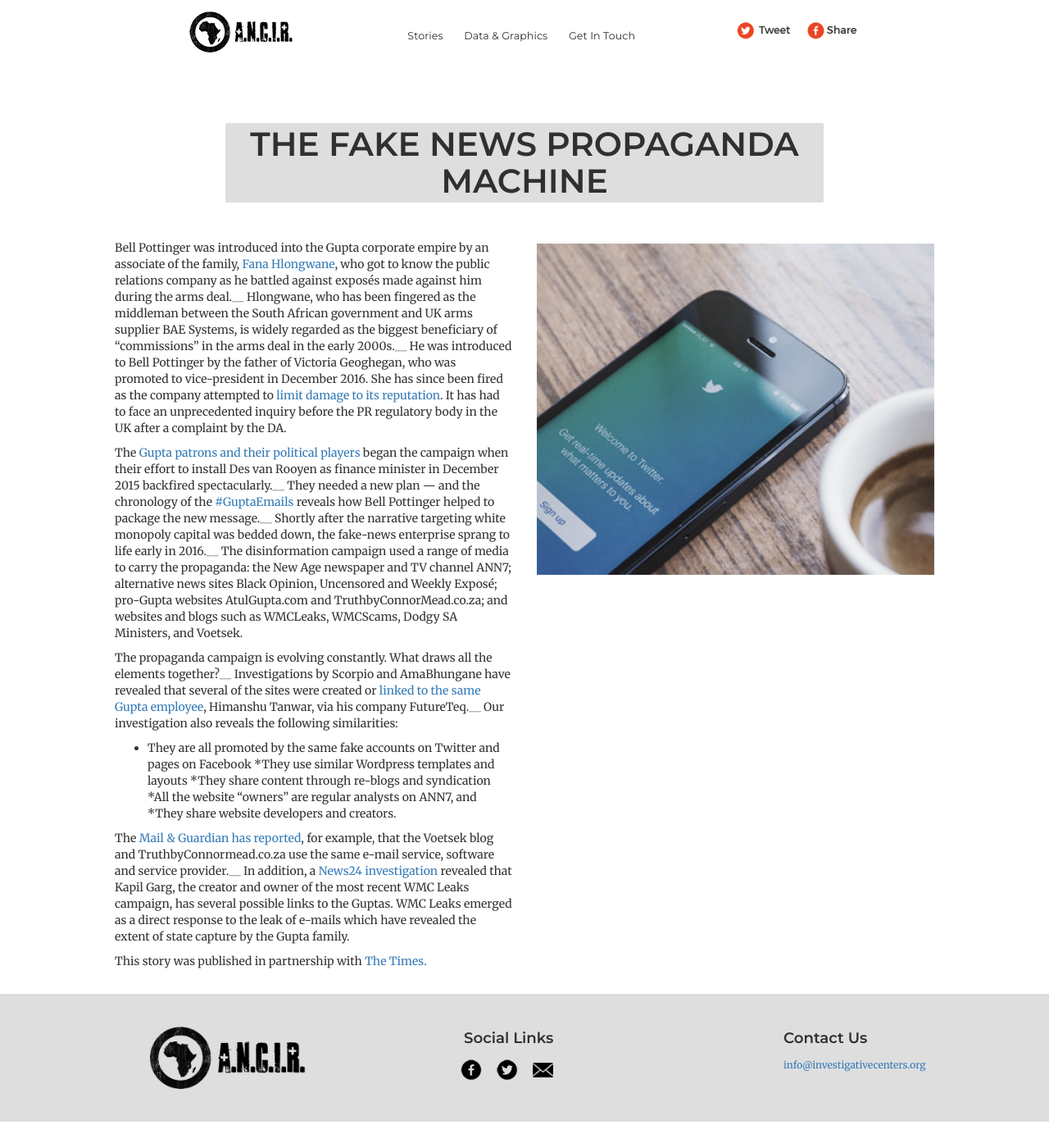
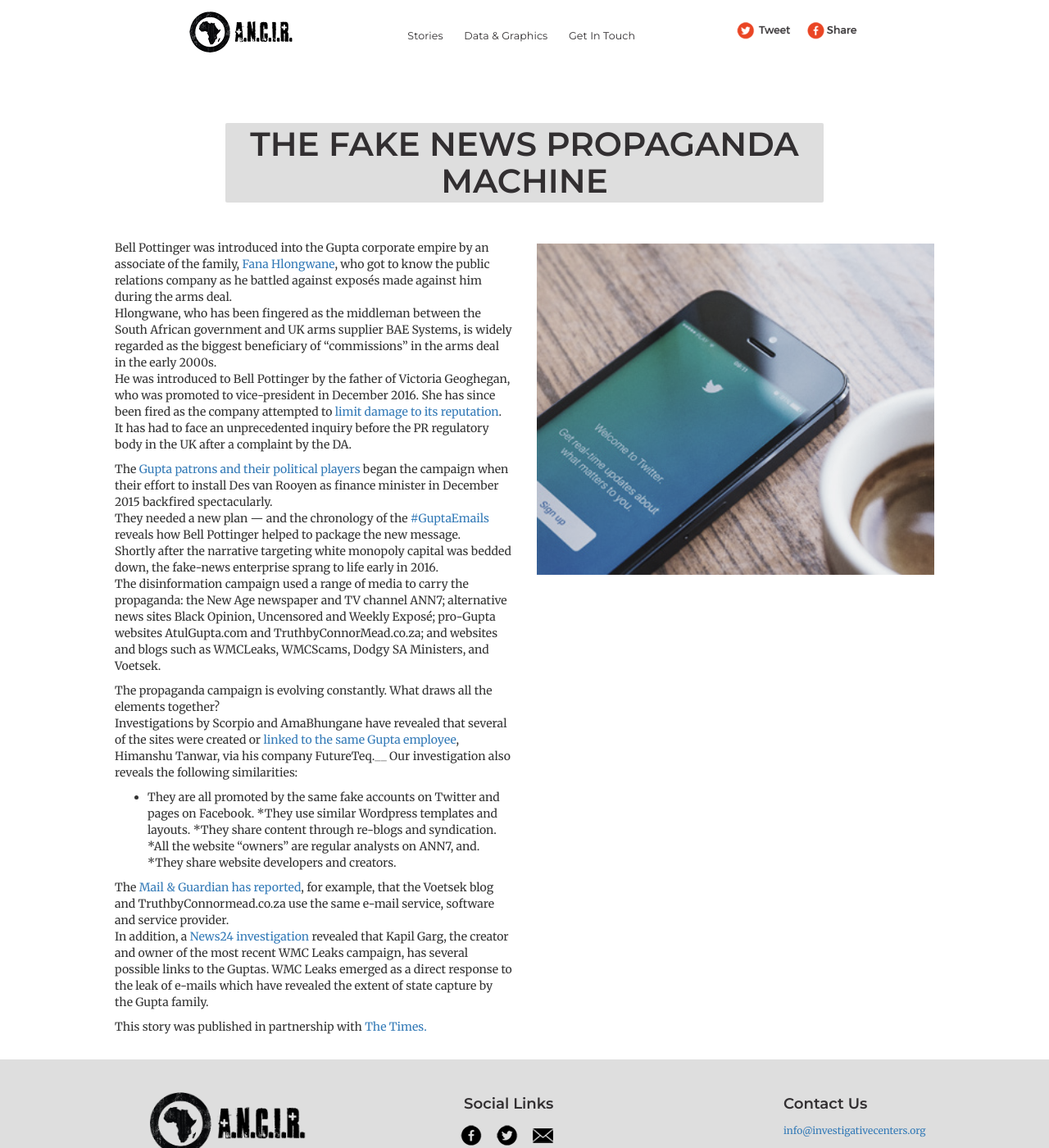
Before and after one commit to tonyetgb/mh-cfd.github.io, a Jekyll site: the page built from _posts/2017-12-10-Main-Story_2.md, in a window 1280 px wide and 1400 px high. Shown: the whole window at 82% size. Built offline with Jekyll 4.4.1, drawn with Linux system fonts in a browser that asks for light colours; nearby versions of some CDN libraries.

```diff
--- a/_posts/2017-12-10-Main-Story_2.md
+++ b/_posts/2017-12-10-Main-Story_2.md
@@ -14,26 +14,26 @@ image: "/uploads/Thumb-2.jpg"
 layout: post
 ---
 
-Bell Pottinger was introduced into the Gupta corporate empire by an associate of the family, <a href="https://www.timeslive.co.za/sunday-times/news/2016-04-03-arms-deal-man-took-jonas-to-meet-guptas/">Fana Hlongwane</a>, who got to know the public relations company as he battled against exposés made against him during the arms deal.__
-Hlongwane, who has been fingered as the middleman between the South African government and UK arms supplier BAE Systems, is widely regarded as the biggest beneficiary of “commissions” in the arms deal in the early 2000s.__
-He was introduced to Bell Pottinger by the father of Victoria Geoghegan, who was promoted to vice-president in December 2016. She has since been fired as the company attempted to <a href="https://www.timeslive.co.za/sunday-times/opinion-and-analysis/2017-08-02-fact-vs-fiction-how-bell-pottinger-and-atul-gupta-spun-the-bbc/">limit damage to its reputation</a>. It has had to face an unprecedented inquiry before the PR regulatory body in the UK after a complaint by the DA.
+Bell Pottinger was introduced into the Gupta corporate empire by an associate of the family, <a href="https://www.timeslive.co.za/sunday-times/news/2016-04-03-arms-deal-man-took-jonas-to-meet-guptas/">Fana Hlongwane</a>, who got to know the public relations company as he battled against exposés made against him during the arms deal.
+Hlongwane, who has been fingered as the middleman between the South African government and UK arms supplier BAE Systems, is widely regarded as the biggest beneficiary of “commissions” in the arms deal in the early 2000s.
+He was introduced to Bell Pottinger by the father of Victoria Geoghegan, who was promoted to vice-president in December 2016.  She has since been fired as the company attempted to <a href="https://www.timeslive.co.za/sunday-times/opinion-and-analysis/2017-08-02-fact-vs-fiction-how-bell-pottinger-and-atul-gupta-spun-the-bbc/">limit damage to its reputation</a>. It has had to face an unprecedented inquiry before the PR regulatory body in the UK after a complaint by the DA.
 
-The <a href="https://www.timeslive.co.za/politics/2017-08-21-guptaemails-the-mystery-of-the-great-dubai-gathering/">Gupta patrons and their political players</a> began the campaign when their effort to install Des van Rooyen as finance minister in December 2015 backfired spectacularly.__
-They needed a new plan — and the chronology of the <a href="https://www.timeslive.co.za/group/Gupta_Emails_Revealed/">#GuptaEmails</a> reveals how Bell Pottinger helped to package the new message.__
-Shortly after the narrative targeting white monopoly capital was bedded down, the fake-news enterprise sprang to life early in 2016.__
+The <a href="https://www.timeslive.co.za/politics/2017-08-21-guptaemails-the-mystery-of-the-great-dubai-gathering/">Gupta patrons and their political players</a> began the campaign when their effort to install Des van Rooyen as finance minister in December 2015 backfired spectacularly.
+They needed a new plan — and the chronology of the <a href="https://www.timeslive.co.za/group/Gupta_Emails_Revealed/">#GuptaEmails</a> reveals how Bell Pottinger helped to package the new message.
+Shortly after the narrative targeting white monopoly capital was bedded down, the fake-news enterprise sprang to life early in 2016.
 The disinformation campaign used a range of media to carry the propaganda: the New Age newspaper and TV channel ANN7; alternative news sites Black Opinion, Uncensored and Weekly Exposé; pro-Gupta websites AtulGupta.com and TruthbyConnorMead.co.za; and websites and blogs such as WMCLeaks, WMCScams, Dodgy SA Ministers, and Voetsek.
 
-The propaganda campaign is evolving constantly. What draws all the elements together?__
+The propaganda campaign is evolving constantly. What draws all the elements together?
 Investigations by Scorpio and AmaBhungane have revealed that several of the sites were created or <a href="https://www.dailymaverick.co.za/article/2017-06-22-scorpio-in-the-non-surprise-of-the-year-wmcleaks.com-smear-campaign-tracked-to-a-gupta-associate/">linked to the same Gupta employee</a>, Himanshu Tanwar, via his company FutureTeq.__
 Our  investigation also reveals the following similarities:
 
-* They are all promoted by the same fake accounts on Twitter and pages on Facebook
-*They use similar Wordpress templates and layouts
-*They share content through re-blogs and syndication
-*All the website “owners” are regular analysts on ANN7, and
+* They are all promoted by the same fake accounts on Twitter and pages on Facebook.
+*They use similar Wordpress templates and layouts.
+*They share content through re-blogs and syndication.
+*All the website “owners” are regular analysts on ANN7, and.
 *They share website developers and creators.
 
-The <a href="https://mg.co.za/article/2016-11-23-00-time-to-cause-some-havoc-the-weird-web-of-gupta-linked-misinformation">Mail &amp; Guardian has reported</a>, for example, that the Voetsek blog and TruthbyConnormead.co.za use the same e-mail service, software and service provider.__
+The <a href="https://mg.co.za/article/2016-11-23-00-time-to-cause-some-havoc-the-weird-web-of-gupta-linked-misinformation">Mail &amp; Guardian has reported</a>, for example, that the Voetsek blog and TruthbyConnormead.co.za use the same e-mail service, software and service provider.
 In addition, a <a href="http://www.news24.com/SouthAfrica/News/exclusive-indian-it-guru-linked-to-fake-wmc-sites-20170726">News24 investigation</a> revealed that Kapil Garg, the creator and owner of the most recent WMC Leaks campaign, has several possible links to the Guptas. WMC Leaks emerged as a direct response to the leak of e-mails which have revealed the extent of state capture by the Gupta family.
 
 This story was published in partnership with <a href="https://www.timeslive.co.za/news/south-africa/2017-09-04-how-the-guptas-propaganda-war-machine-was-built/">The Times.</a>
```
